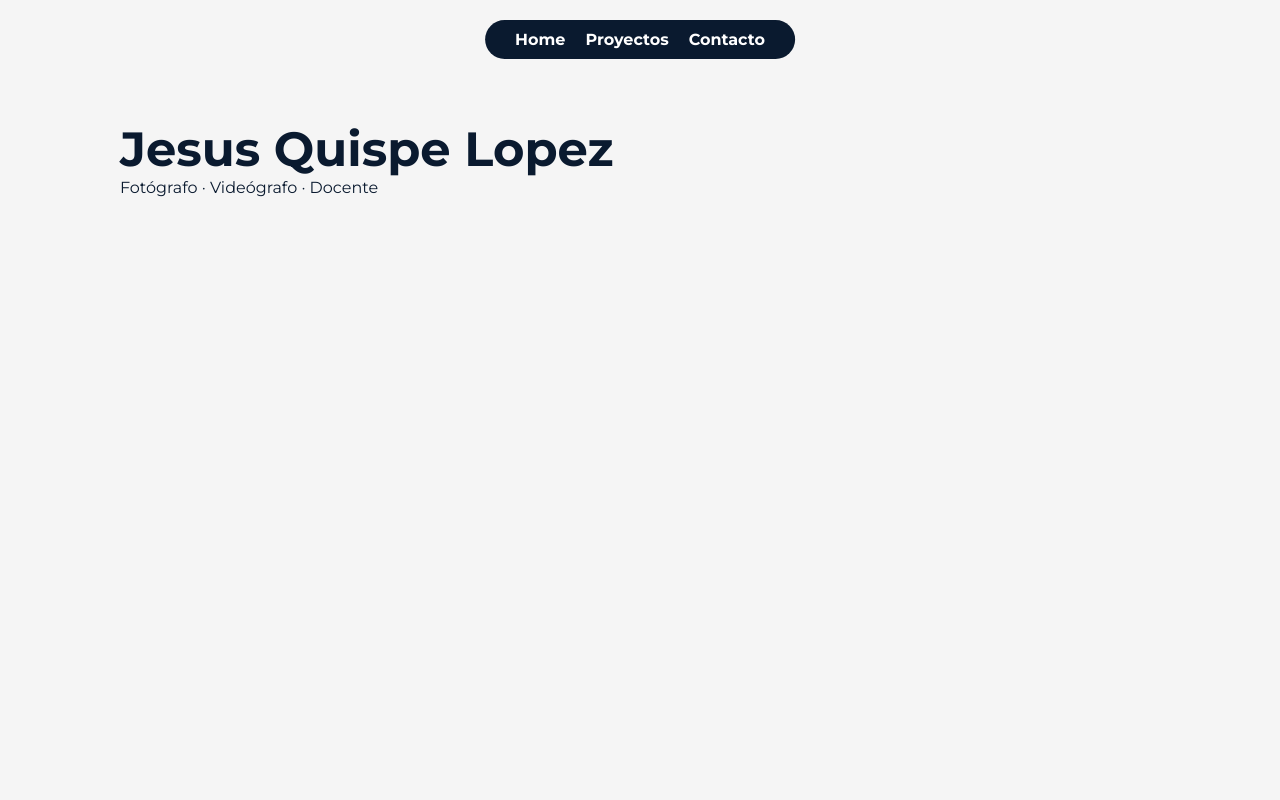
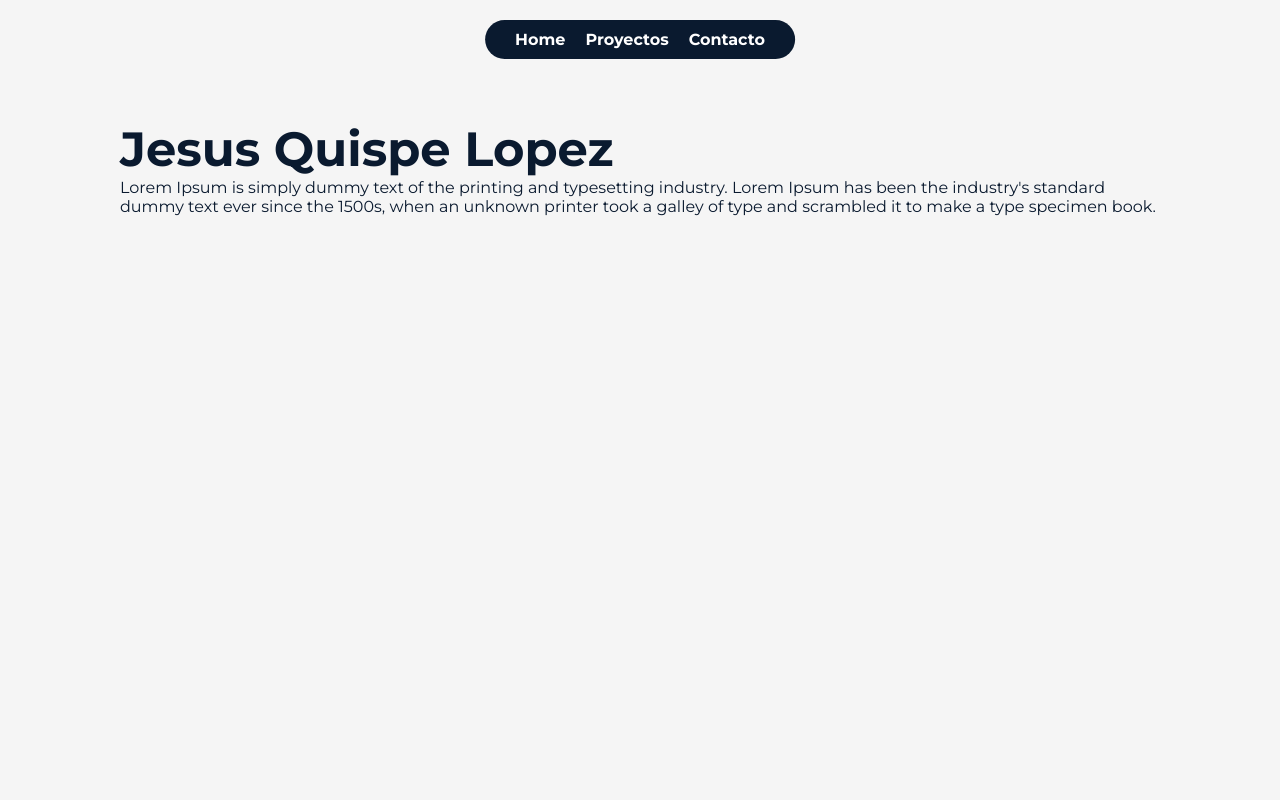
Before and after one commit to jesuscesarquislo/portafolio, a plain HTML site: page index.html in a window 1280 px wide. Shown: the top 800 px of the page. Drawn offline with Linux system fonts and the light colour scheme.

```diff
--- a/index.html
+++ b/index.html
@@ -30,7 +30,7 @@
     <div class="hero-image"></div>
     <div class="hero-content">
       <h1>Jesus Quispe Lopez</h1>
-      <p>Fotógrafo · Videógrafo · Docente</p>
+      <p>Lorem Ipsum is simply dummy text of the printing and typesetting industry. Lorem Ipsum has been the industry's standard dummy text ever since the 1500s, when an unknown printer took a galley of type and scrambled it to make a type specimen book.</p>
     </div>
   </section>
 
```
